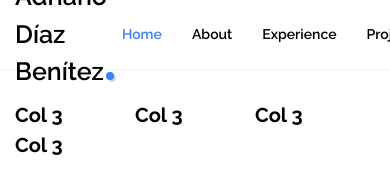
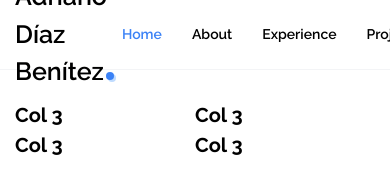
Before and after one commit to PublioElio/portfolio-sass-nodejs, a website: page index.html in a window 390 px wide. Drawn offline with Linux system fonts and the light colour scheme.

Commit message:
added classes for medium-size screens

```diff
--- a/index.html
+++ b/index.html
@@ -83,16 +83,16 @@
     <!--Container-->
     <div class="container" id="main_container" style="margin-top: 10rem">
       <div class="row">
-        <div class="col-xlg-3 col-lg-4">
+        <div class="col-xlg-3 col-lg-4 col-md-6">
           <h1>Col 3</h1>
         </div>
-        <div class="col-xlg-3 col-lg-4">
+        <div class="col-xlg-3 col-lg-4 col-md-6">
           <h1>Col 3</h1>
         </div>
-        <div class="col-xlg-3 col-lg-4">
+        <div class="col-xlg-3 col-lg-4 col-md-6">
           <h1>Col 3</h1>
         </div>
-        <div class="col-xlg-3 col-lg-4">
+        <div class="col-xlg-3 col-lg-4 col-md-6">
           <h1>Col 3</h1>
         </div>
       </div>
--- a/scss/layout/_grid.scss
+++ b/scss/layout/_grid.scss
@@ -15,7 +15,7 @@
   flex-wrap: wrap;
 }
 
-// xlg: 1200px and above
+// Extra-large(xlg): 1200px and above
 @media (min-width: 1200px) {
   @for $i from 1 through 12 {
     .col-xlg-#{$i} {
@@ -25,7 +25,7 @@
   }
 }
 
-// lg: max 1200px screens
+// Large(lg): max 1199px screens
 @media (max-width: 1200px) {
   @for $i from 1 through 12 {
     .col-lg-#{$i} {
@@ -34,3 +34,13 @@
     }
   }
 }
+
+// Medium screens (md): max 992px screens
+@media (max-width: 992px) {
+  @for $i from 1 through 12 {
+    .col-md-#{$i} {
+      flex-basis: math.div(100%, 12) * $i;
+      max-width: math.div(100%, 12) * $i;
+    }
+  }
+}
```
Also changed, not shown: app.css.
